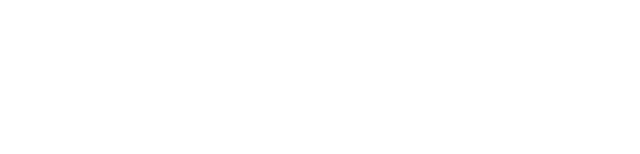
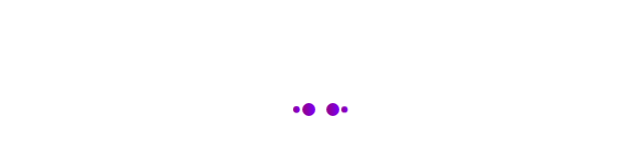
Before and after one commit to wnexous/galpha-dashboard, a Next.js app: page / in a window 1280 px wide. Shown: the part 290-444 px from the top of the page, without its empty margins (318-958 px from the left). Built offline with nearby package versions, Linux system fonts and the light colour scheme.

Commit message:
loading component

```diff
--- a/src/components/card/index.tsx
+++ b/src/components/card/index.tsx
@@ -1,8 +1,8 @@
-import styles from'./styles.module.scss'
+import styles from './styles.module.scss'
 export default function Card() {
 
     return <div>
-        <p> Lorem ipsum dolor sit amet</p>
+        <p>Lorem ipsum dolor sit amet</p>
         <button className={styles.button}>Mães solteiras a 4km</button>
     </div>
 }
--- /dev/null
+++ b/src/constants/notLoginPages.ts
@@ -0,0 +1,3 @@
+export const NOT_LOGIN_PAGES = [
+    "/signin"
+]
--- /dev/null
+++ b/src/interfaces/pageStates.ts
@@ -0,0 +1 @@
+export type pageStateType = "not-logged" | "logged" | "waiting"
--- /dev/null
+++ b/src/layout/waitingScreen/index.tsx
@@ -0,0 +1,12 @@
+import styles from "./styles.module.scss"
+
+export default function WaitingScreen() {
+    return <div className={styles.centralizeEllipsis}>
+        <div className={styles.ldsEllipsis}>
+            <div></div>
+            <div></div>
+            <div></div>
+            <div></div>
+        </div>
+    </div >
+}
--- /dev/null
+++ b/src/layout/waitingScreen/styles.module.scss
@@ -0,0 +1,86 @@
+.ldsEllipsis {
+    display: flex;
+    align-items: center;
+    justify-content: center;
+    position: relative;
+    width: 80px;
+    height: 80px;
+
+
+
+}
+
+.centralizeEllipsis {
+    display: flex;
+    align-items: center;
+    justify-content: center;
+
+    top: 0;
+    right: 0;
+    bottom: 0;
+    left: 0;
+    position: fixed;
+
+}
+
+.ldsEllipsis div {
+
+    position: absolute;
+    top: 33px;
+    width: 13px;
+    height: 13px;
+    border-radius: 50%;
+    background: rgb(153, 0, 123);
+    background: linear-gradient(90deg, rgba(153, 0, 123, 1) 0%, rgba(116, 0, 255, 1) 100%);
+    animation-timing-function: cubic-bezier(0, 1, 1, 0);
+}
+
+.ldsEllipsis div:nth-child(1) {
+    left: 8px;
+    animation: lds-ellipsis1 0.6s infinite;
+}
+
+.ldsEllipsis div:nth-child(2) {
+    left: 8px;
+    animation: lds-ellipsis2 0.6s infinite;
+}
+
+.ldsEllipsis div:nth-child(3) {
+    left: 32px;
+    animation: lds-ellipsis2 0.6s infinite;
+}
+
+.ldsEllipsis div:nth-child(4) {
+    left: 56px;
+    animation: lds-ellipsis3 0.6s infinite;
+}
+
+@keyframes lds-ellipsis1 {
+    0% {
+        transform: scale(0);
+    }
+
+    100% {
+        transform: scale(1);
+    }
+}
+
+@keyframes lds-ellipsis3 {
+    0% {
+        transform: scale(1);
+    }
+
+    100% {
+        transform: scale(0);
+    }
+}
+
+@keyframes lds-ellipsis2 {
+    0% {
+        transform: translate(0, 0);
+    }
+
+    100% {
+        transform: translate(24px, 0);
+    }
+}
--- a/src/pages/_app.tsx
+++ b/src/pages/_app.tsx
@@ -1,6 +1,22 @@
+import { pageStateType } from '@/interfaces/pageStates'
+import WaitingScreen from '@/layout/waitingScreen'
 import '@/styles/globals.css'
 import type { AppProps } from 'next/app'
+import { useRouter } from 'next/router'
+import { useEffect, useState } from 'react'
 
 export default function App({ Component, pageProps }: AppProps) {
-  return <Component {...pageProps} />
+
+  const [pageState, setPageState] = useState<pageStateType>("waiting")
+  const router = useRouter()
+
+  useEffect(() => {
+
+
+  }, [router])
+
+
+  if (pageState == "logged") return <Component {...pageProps} />
+  if (pageState == "waiting") return <WaitingScreen />
+
 }
--- a/src/pages/api/hello.ts
+++ /dev/null
@@ -1,13 +0,0 @@
-// Next.js API route support: https://nextjs.org/docs/api-routes/introduction
-import type { NextApiRequest, NextApiResponse } from 'next'
-
-type Data = {
-  name: string
-}
-
-export default function handler(
-  req: NextApiRequest,
-  res: NextApiResponse<Data>
-) {
-  res.status(200).json({ name: 'John Doe' })
-}
--- /dev/null
+++ b/src/pages/api/signin.ts
@@ -0,0 +1,64 @@
+// Next.js API route support: https://nextjs.org/docs/api-routes/introduction
+import type { NextApiRequest, NextApiResponse } from 'next'
+import { useState } from 'react'
+import crypto, { getRandomValues, randomBytes } from "crypto"
+
+export interface returnLoginInterface {
+    isLogged: boolean
+    message: string
+    token?: string
+}
+
+interface signin {
+    username: string
+    password: string
+}
+
+interface usersInterface {
+    username: string
+    password: string
+}
+const users: usersInterface[] = [
+    {
+        username: "wnexous",
+        password: "senha"
+    },
+    {
+        username: "gusbrloko",
+        password: "senha"
+    }
+]
+
+function verifyLogin({ password, username }: signin): returnLoginInterface {
+
+    const fetchUser = users.find(user => user.username == username)
+
+    if (!!fetchUser) {
+        if (fetchUser.password == password) return { isLogged: true, message: "", token: randomBytes(32).toString("hex") }
+        else return { isLogged: false, message: "incorrect password" }
+    }
+    return {
+        isLogged: false,
+        message: "user not found"
+    }
+}
+
+export default function handler(
+    req: NextApiRequest,
+    res: NextApiResponse<returnLoginInterface>
+) {
+    const { username, password } = req.body.data
+
+    const [usersToken, setUsersToken] = useState([])
+    if (req.method == "POST" && username && password) {
+        const getUserValidation = verifyLogin({ password, username })
+        if (getUserValidation.isLogged) {
+            let getList = usersToken
+            //@ts-ignore
+            getList.push(getUserValidation.token)
+            setUsersToken(getList)
+            console.log(getList);
+        }
+        res.status(200).json(getUserValidation)
+    }
+}
```
Also changed, not shown: package.json (+8 -1 lines), 1 other file (tests, documents, lock files or other folders).
